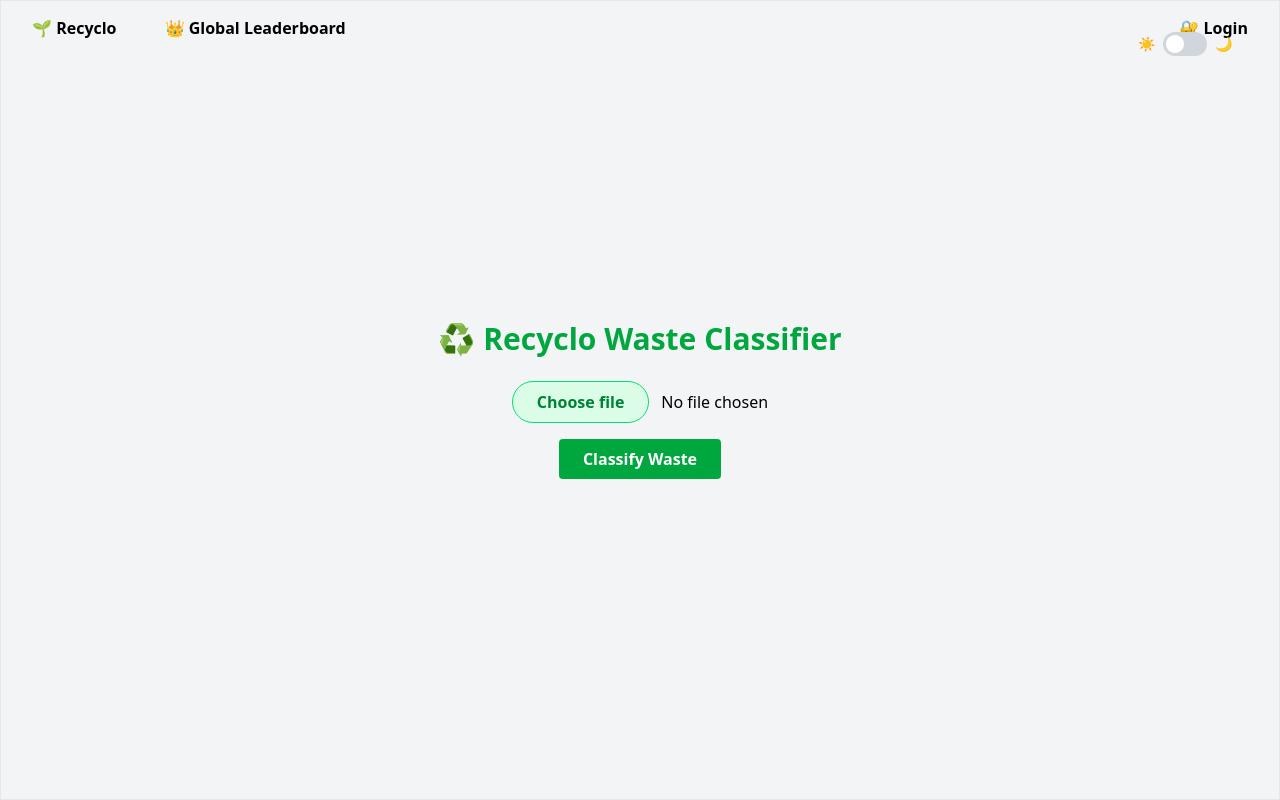
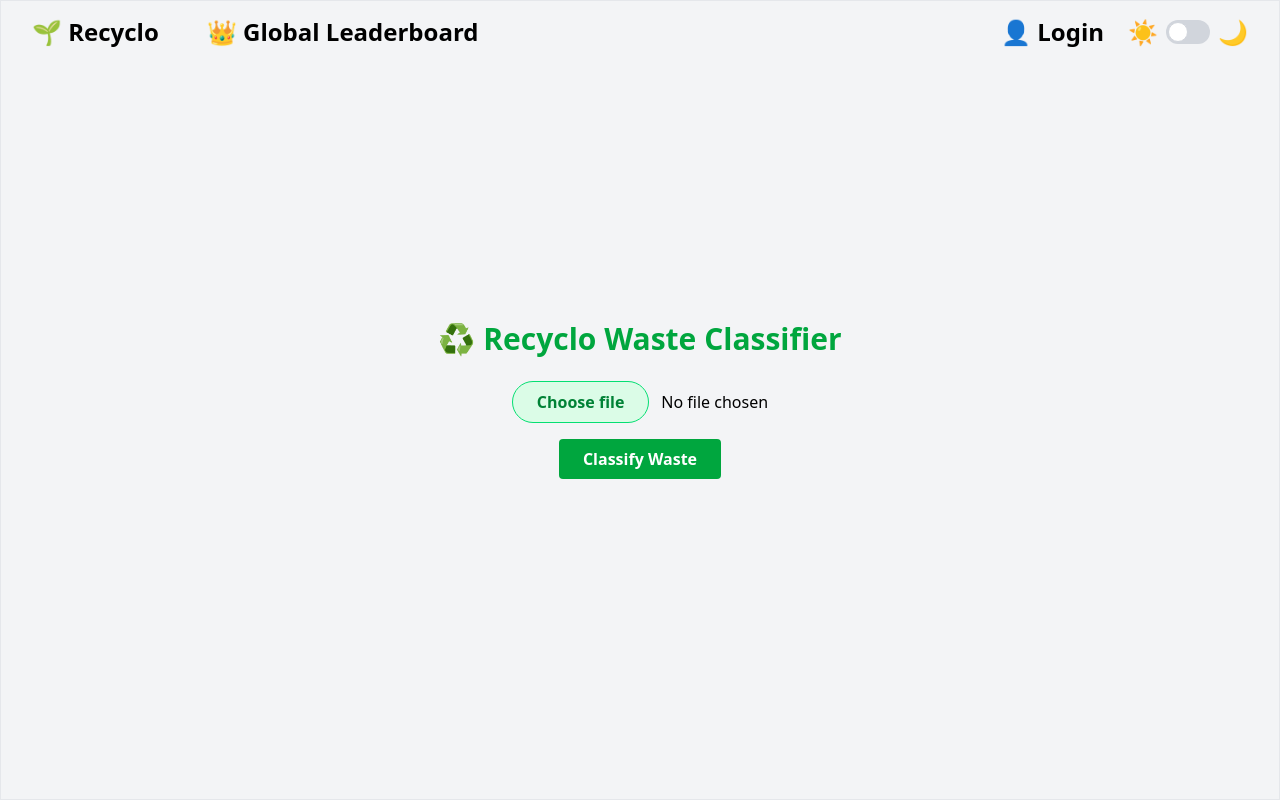
Before and after one commit to Jiwei-Cao/Recyclo, a React (Vite) app in the folder frontend/: page / in a window 1280 px wide. Built offline with nearby package versions, Linux system fonts and the light colour scheme; no server answers.

Commit message:
updated UI

```diff
--- a/frontend/src/components/Header.jsx
+++ b/frontend/src/components/Header.jsx
@@ -6,7 +6,6 @@ export default function Header({ darkMode, setDarkMode }) {
   const navigate = useNavigate();
   const token = localStorage.getItem("token");
   const username = localStorage.getItem("username");
-
   const [menuOpen, setMenuOpen] = useState(false);
 
   const headerClass = `
@@ -14,19 +13,22 @@ export default function Header({ darkMode, setDarkMode }) {
   `
 
   const leftSectionClass = `flex items-center gap-12`
-  const rightSectionClass = `flex items-center gap-6 pl-4 relative`
+  const rightSectionClass = `flex items-center gap-6 relative`
 
   const buttonClass = `
-    text-2x1 font-bold hover:text-green-600 transition cursor-pointer
+    text-2xl font-bold hover:text-green-600
+    transition cursor-pointer
   `
 
   const dropdownClass = `
-    absolute right-0 top-16 mt-2 w-52 rounded-md shadow-lg z-50
+    absolute right-0 top-16 mt-2 w-52 rounded-md
+    shadow-lg z-50
     ${darkMode ? "bg-gray-800 text-gray-100" : "bg-white text-gray-800 border border-gray-300"}
   `;
 
   const itemClass = `
-    px-4 py-2 text-base hover:bg-green-500 hover:text-white cursor-pointer
+    px-4 py-2 text-base hover:bg-green-500
+    hover:text-white cursor-pointer
   `;
 
   return (
@@ -42,16 +44,23 @@ export default function Header({ darkMode, setDarkMode }) {
       </div>
 
       <div className={rightSectionClass}>
-        <ThemeToggle darkMode={darkMode} setDarkMode={setDarkMode} />
-
-        {token ? (
-          <div onMouseEnter={() => setMenuOpen(true)} onMouseLeave={() => setMenuOpen(false)} className="relative"
+        <div
+          className="relative"
+          onMouseEnter={() => setMenuOpen(true)}
+          onMouseLeave={() => setMenuOpen(false)}
         >
-            <span className="text-2xl font-bold hover:text-green-600 transition">
-              👤 {username}
+          <span
+            className={`text-2xl font-bold hover:text-green-600 transition ${
+              token ? "cursor-default" : "cursor-pointer"
+            }`}
+            onClick={() => {
+              if (!token) navigate("/auth/login");
+            }}
+          >
+            👤 {token ? username : "Login"}
           </span>
 
-            {menuOpen && (
+          {token && menuOpen && (
             <div className={dropdownClass}>
               <div
                 className={itemClass}
@@ -75,11 +84,9 @@ export default function Header({ darkMode, setDarkMode }) {
             </div>
           )}
         </div>
-        ) : (
-          <button className={buttonClass} onClick={() => navigate("/auth/login")}>
-            🔐 Login
-          </button>
-        )}
+
+        {/* Dark mode toggle */}
+        <ThemeToggle darkMode={darkMode} setDarkMode={setDarkMode} />
       </div>
     </header>
   );
--- a/frontend/src/components/ThemeToggle.jsx
+++ b/frontend/src/components/ThemeToggle.jsx
@@ -2,10 +2,10 @@ import React from 'react'
 
 export default function ThemeToggle({ darkMode, setDarkMode }) {
 
-  const wrapperClasses = `absolute top-4 right-4 flex items-center space-x-2`
+  const wrapperClasses = `flex items-center space-x-2`
 
   const iconClasses = `
-    text-sm transition-colors duration-300
+    text-2xl transition-colors duration-300
     ${darkMode ? 'text-gray-300' : 'text-gray-600'}
   `
 
```
Lines whose indentation alone changed are shown as unchanged.
